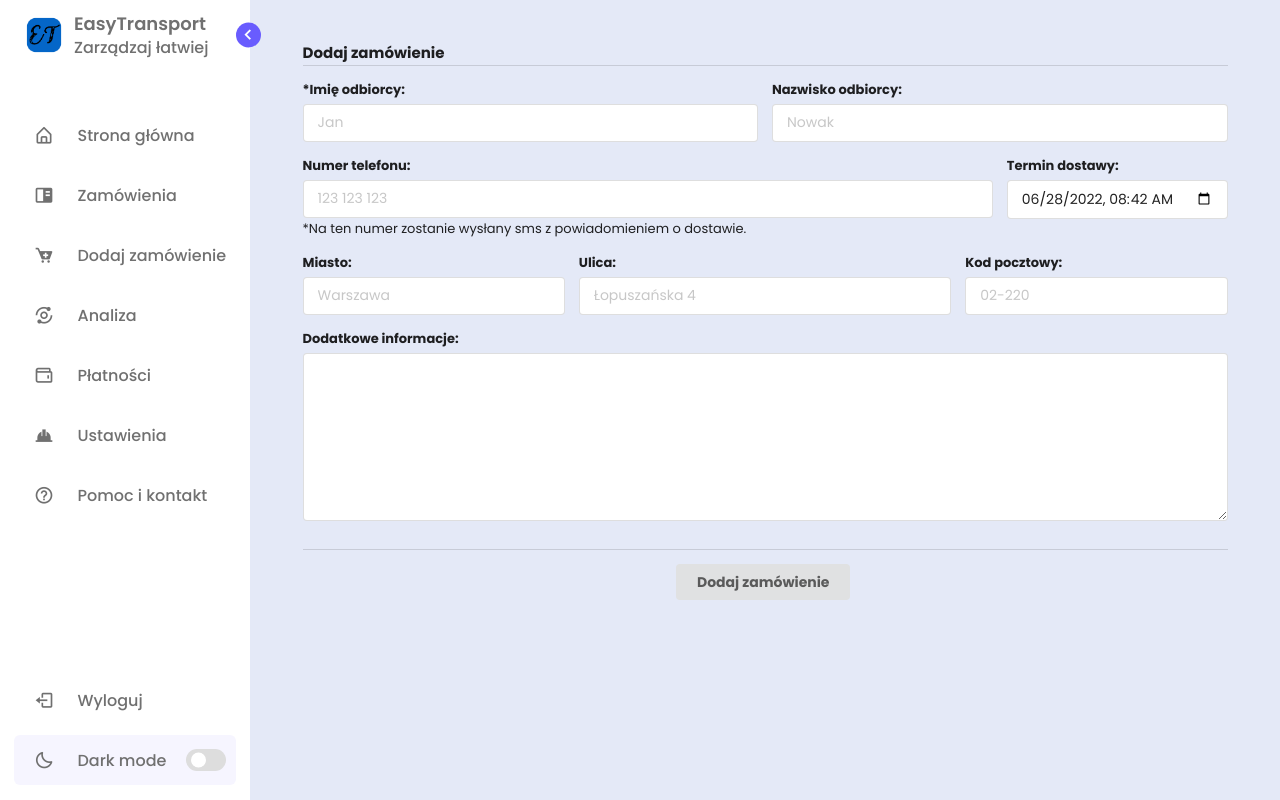
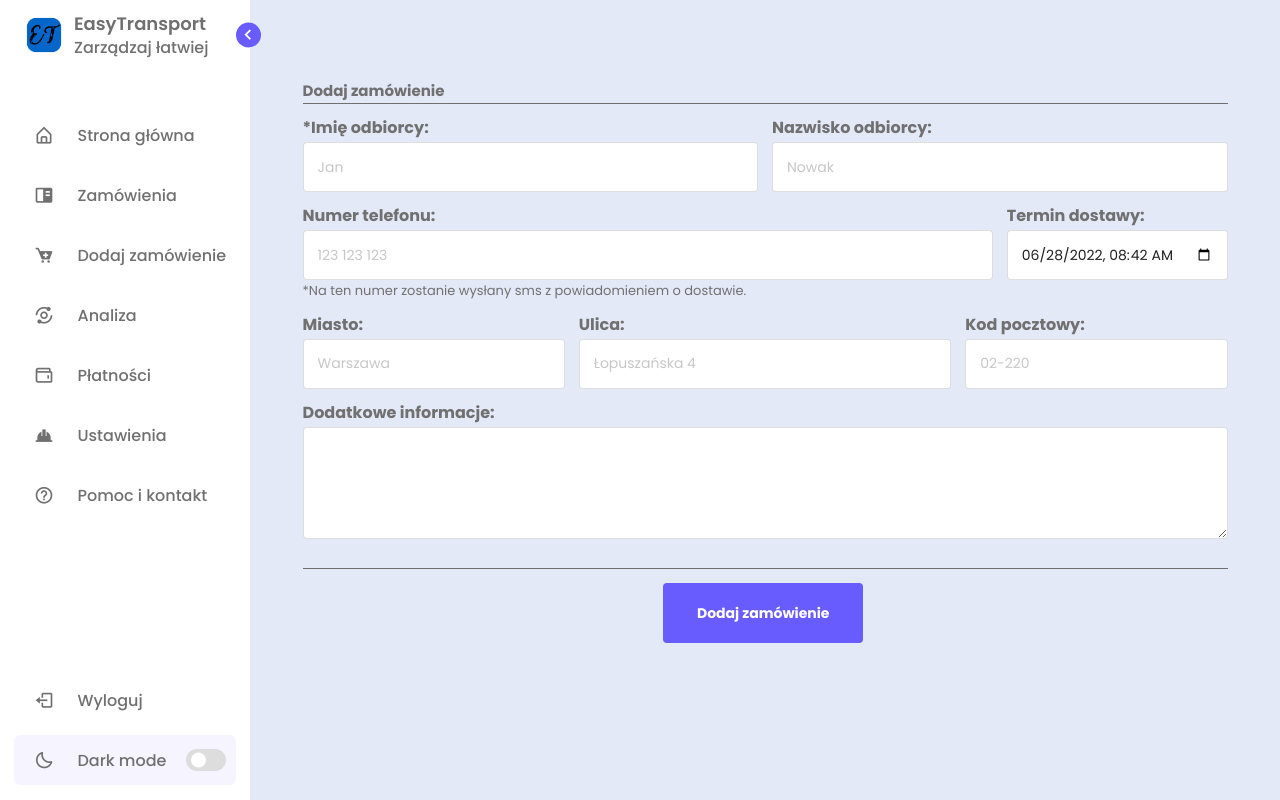
Before and after one commit to Wikkktor/EasyTransport, a Django app: page /dodaj-zamowienie/ in a window 1280 px wide. Run offline with Django 4.2, Linux system fonts and the light colour scheme; some libraries are stand-ins or nearby versions.

Commit message:
Css for adding new order

```diff
--- a/static/css/main.css
+++ b/static/css/main.css
@@ -1,13 +1,14 @@
 /* Google Font Import - Poppins */
 @import url('https://fonts.googleapis.com/css2?family=Poppins:wght@300;400;500;600;700&display=swap');
-*{
+
+* {
     margin: 0;
     padding: 0;
     box-sizing: border-box;
-    font-family: 'Poppins', sans-serif!important;
+    font-family: 'Poppins', sans-serif !important;
 }
 
-:root{
+:root {
     /* ===== Colors ===== */
     --body-color: #E4E9F7;
     --sidebar-color: #FFF;
@@ -16,6 +17,9 @@
     --toggle-color: #DDD;
     --text-color: #707070;
     --box-color: #ffffff;
+    --button-color: #695CFE;
+    --button-text: white;
+    --button-color-hover: #274c77;
 
     /* ====== Transition ====== */
     --tran-02: all 0.2s ease;
@@ -24,31 +28,39 @@
     --tran-05: all 0.5s ease;
 }
 
-body{
+body {
     min-height: 100vh;
     background-color: var(--body-color);
     transition: var(--tran-05);
 }
 
-::selection{
+::selection {
     background-color: var(--primary-color);
     color: #fff;
 }
 
-body.dark{
+body.dark {
     --body-color: #18191a;
     --sidebar-color: #242526;
     --primary-color: #3a3b3c;
     --primary-color-light: #3a3b3c;
     --toggle-color: #fff;
-    --text-color: #ccc;
+    --text-color: #f0f0f0;
+    --button-color: #495057;
+    --button-text: white;
+    --button-color-hover: #2f4550;
+}
+
+h1, h2, h3, h4, h5, h6, label, p {
+    color: var(--text-color) !important;
 }
 
 span {
     line-height: initial;
 }
+
 /* ===== Sidebar ===== */
- .sidebar{
+.sidebar {
     position: fixed;
     top: 0;
     left: 0;
@@ -59,12 +71,13 @@ span {
     transition: var(--tran-05);
     z-index: 100;
 }
-.sidebar.close{
+
+.sidebar.close {
     width: 88px;
 }
 
 /* ===== Reusable code - Here ===== */
-.sidebar li{
+.sidebar li {
     height: 50px;
     list-style: none;
     display: flex;
@@ -73,12 +86,12 @@ span {
 }
 
 .sidebar header .image,
-.sidebar .icon{
+.sidebar .icon {
     min-width: 60px;
     border-radius: 6px;
 }
 
-.sidebar .icon{
+.sidebar .icon {
     min-width: 60px;
     border-radius: 6px;
     height: 100%;
@@ -89,58 +102,62 @@ span {
 }
 
 .sidebar .text,
-.sidebar .icon{
+.sidebar .icon {
     color: var(--text-color);
     transition: var(--tran-03);
 }
 
-.sidebar .text{
+.sidebar .text {
     font-size: 16px;
     font-weight: 500;
     white-space: nowrap;
     opacity: 1;
 }
-.sidebar.close .text{
+
+.sidebar.close .text {
     opacity: 0;
 }
+
 /* =========================== */
 
-.sidebar header{
+.sidebar header {
     position: relative;
 }
 
-.sidebar header .image-text{
+.sidebar header .image-text {
     display: flex;
     align-items: center;
 }
-.sidebar header .logo-text{
+
+.sidebar header .logo-text {
     display: flex;
     flex-direction: column;
 }
+
 header .image-text .name {
     margin-top: 2px;
     font-size: 18px;
     font-weight: 600;
 }
 
-header .image-text .profession{
+header .image-text .profession {
     font-size: 16px;
     margin-top: -2px;
     display: block;
 }
 
-.sidebar header .image{
+.sidebar header .image {
     display: flex;
     align-items: center;
     justify-content: center;
 }
 
-.sidebar header .image img{
+.sidebar header .image img {
     width: 40px;
     border-radius: 6px;
 }
 
-.sidebar header .toggle{
+.sidebar header .toggle {
     position: absolute;
     top: 50%;
     right: -25px;
@@ -158,26 +175,26 @@ header .image-text .profession{
     transition: var(--tran-05);
 }
 
-body.dark .sidebar header .toggle{
+body.dark .sidebar header .toggle {
     color: var(--text-color);
 }
 
-.sidebar.close .toggle{
+.sidebar.close .toggle {
     transform: translateY(-50%) rotate(0deg);
 }
 
-.sidebar .menu{
+.sidebar .menu {
     margin-top: 40px;
 }
 
-.sidebar li.search-box{
+.sidebar li.search-box {
     border-radius: 6px;
     background-color: var(--primary-color-light);
     cursor: pointer;
     transition: var(--tran-05);
 }
 
-.sidebar li.search-box input{
+.sidebar li.search-box input {
     height: 100%;
     width: 100%;
     outline: none;
@@ -189,7 +206,8 @@ body.dark .sidebar header .toggle{
     font-weight: 500;
     transition: var(--tran-05);
 }
-.sidebar li a{
+
+.sidebar li a {
     list-style: none;
     height: 100%;
     background-color: transparent;
@@ -201,54 +219,61 @@ body.dark .sidebar header .toggle{
     transition: var(--tran-03);
 }
 
-.sidebar li a:hover{
+.sidebar li a:hover {
     background-color: var(--primary-color);
 }
+
 .sidebar li a:hover .icon,
-.sidebar li a:hover .text{
+.sidebar li a:hover .text {
     color: var(--sidebar-color);
 }
+
 body.dark .sidebar li a:hover .icon,
-body.dark .sidebar li a:hover .text{
+body.dark .sidebar li a:hover .text {
     color: var(--text-color);
 }
 
-.sidebar .menu-bar{
+.sidebar .menu-bar {
     height: calc(100% - 55px);
     display: flex;
     flex-direction: column;
     justify-content: space-between;
     overflow-y: scroll;
 }
-.menu-bar::-webkit-scrollbar{
+
+.menu-bar::-webkit-scrollbar {
     display: none;
 }
-.sidebar .menu-bar .mode{
+
+.sidebar .menu-bar .mode {
     border-radius: 6px;
     background-color: var(--primary-color-light);
     position: relative;
     transition: var(--tran-05);
 }
 
-.menu-bar .mode .sun-moon{
+.menu-bar .mode .sun-moon {
     height: 50px;
     width: 60px;
 }
 
-.mode .sun-moon i{
+.mode .sun-moon i {
     position: absolute;
 }
-.mode .sun-moon i.sun{
-    opacity: 0;
-}
-body.dark .mode .sun-moon i.sun{
-    opacity: 1;
-}
-body.dark .mode .sun-moon i.moon{
+
+.mode .sun-moon i.sun {
     opacity: 0;
 }
 
-.menu-bar .bottom-content .toggle-switch{
+body.dark .mode .sun-moon i.sun {
+    opacity: 1;
+}
+
+body.dark .mode .sun-moon i.moon {
+    opacity: 0;
+}
+
+.menu-bar .bottom-content .toggle-switch {
     position: absolute;
     right: 0;
     height: 100%;
@@ -259,7 +284,8 @@ body.dark .mode .sun-moon i.moon{
     border-radius: 6px;
     cursor: pointer;
 }
-.toggle-switch .switch{
+
+.toggle-switch .switch {
     position: relative;
     height: 22px;
     width: 40px;
@@ -268,7 +294,7 @@ body.dark .mode .sun-moon i.moon{
     transition: var(--tran-05);
 }
 
-.switch::before{
+.switch::before {
     content: '';
     position: absolute;
     height: 15px;
@@ -281,11 +307,11 @@ body.dark .mode .sun-moon i.moon{
     transition: var(--tran-04);
 }
 
-body.dark .switch::before{
+body.dark .switch::before {
     left: 20px;
 }
 
-.home{
+.home {
     padding: 1.2em 3em;
     position: absolute;
     top: 0;
@@ -295,26 +321,30 @@ body.dark .switch::before{
     background-color: var(--body-color);
     transition: var(--tran-05);
 }
+
 @media only screen and (max-width: 767px) {
-  .home {
-    width: calc(100% - 78px);
-  }
+    .home {
+        width: calc(100% - 78px);
+    }
 }
-.home .text{
+
+.home .text {
     font-size: 30px;
     font-weight: 500;
     color: var(--text-color);
     padding: 12px 60px;
 }
 
-.sidebar.close ~ .home{
+.sidebar.close ~ .home {
     left: 78px;
     height: 100vh;
     width: calc(100% - 78px);
 }
-body.dark .home .text{
+
+body.dark .home .text {
     color: var(--text-color);
 }
+
 .center {
     text-align: center;
 }
@@ -325,26 +355,34 @@ body.dark .home .text{
     height: 20vh;
     border-radius: 1.3em;
 }
+
 .box-text {
     font-size: 16px;
 }
+
 .counter {
     font-size: 2em;
     font-weight: 900;
 }
-.ui.grid>.column {
-    margin: 10px;!important;
+
+.ui.grid > .column {
+    margin: 10px;
+!important;
 }
+
 .menu-links {
-    padding: 0!important;
+    padding: 0 !important;
 }
+
 .nav-link {
-    padding: 0!important;
+    padding: 0 !important;
 }
+
 .nav-link.active {
     background-color: var(--primary-color-light);
     border-radius: 6px;
 }
+
 .flex_column {
     display: flex;
     flex-direction: column;
@@ -352,13 +390,81 @@ body.dark .home .text{
     align-items: center;
     height: 100%;
 }
+
 .map {
     height: 75vh;
     width: 100%;
     margin-top: 20px;
     border-radius: 1.3em;
 }
+
 body .home .grid .box {
     background-color: var(--sidebar-color);
     color: var(--text-color)
 }
+
+
+/*  Add order css */
+
+.ui.dividing.header {
+    border-bottom: 1px solid var(--text-color) !important;
+}
+
+label {
+    font-size: 16px !important;
+}
+
+@media screen and (min-width: 767px) {
+    input {
+        height: 50px !important;
+    }
+
+    .add_order_coint {
+        margin-top: 8vh;
+    }
+}
+
+@media screen and (max-width: 767px) {
+    .add_order_coint {
+        display: flex !important;
+        justify-content: center !important;
+        align-items: center !important;
+        height: 100%;
+    }
+
+    #phone_info {
+        display: none;
+    }
+
+    input {
+        height: 30px !important;
+    }
+    label {
+        font-size: 13px!important;
+    }
+    .field {
+        margin: 0!important;
+    }
+    .home {
+        overflow: unset!important;
+        height: fit-content!important;
+    }
+    .main_button {
+        width: fit-content!important;
+    }
+}
+
+.main_button {
+    background-color: var(--button-color) !important;
+    color: var(--button-text) !important;
+    width: 200px;
+    height: 60px;
+}
+
+.main_button:hover {
+    background-color: var(--button-color-hover) !important;
+}
+
+.ui.form textarea:not([rows]) {
+    height: 6em !important;
+}
```
